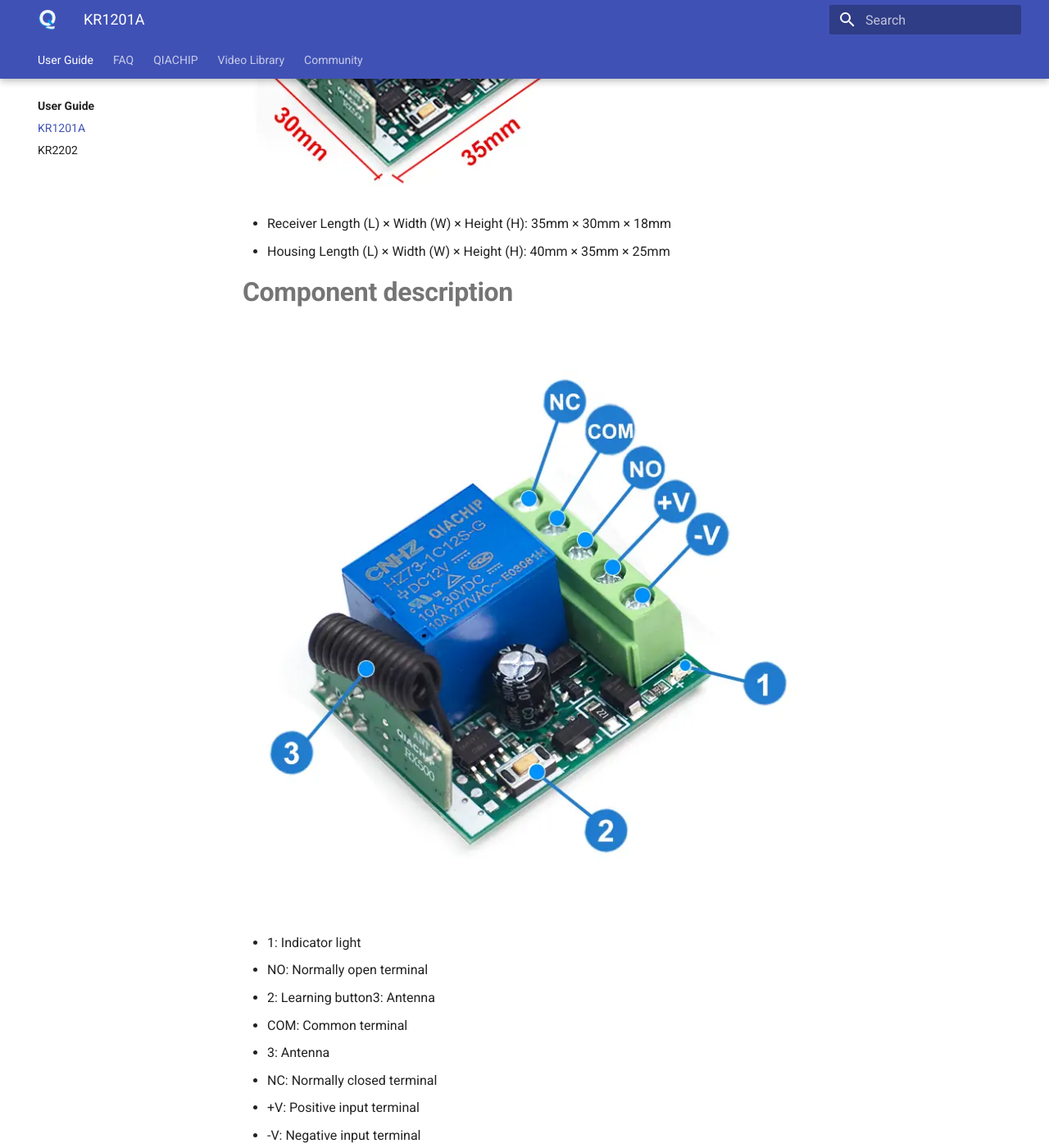
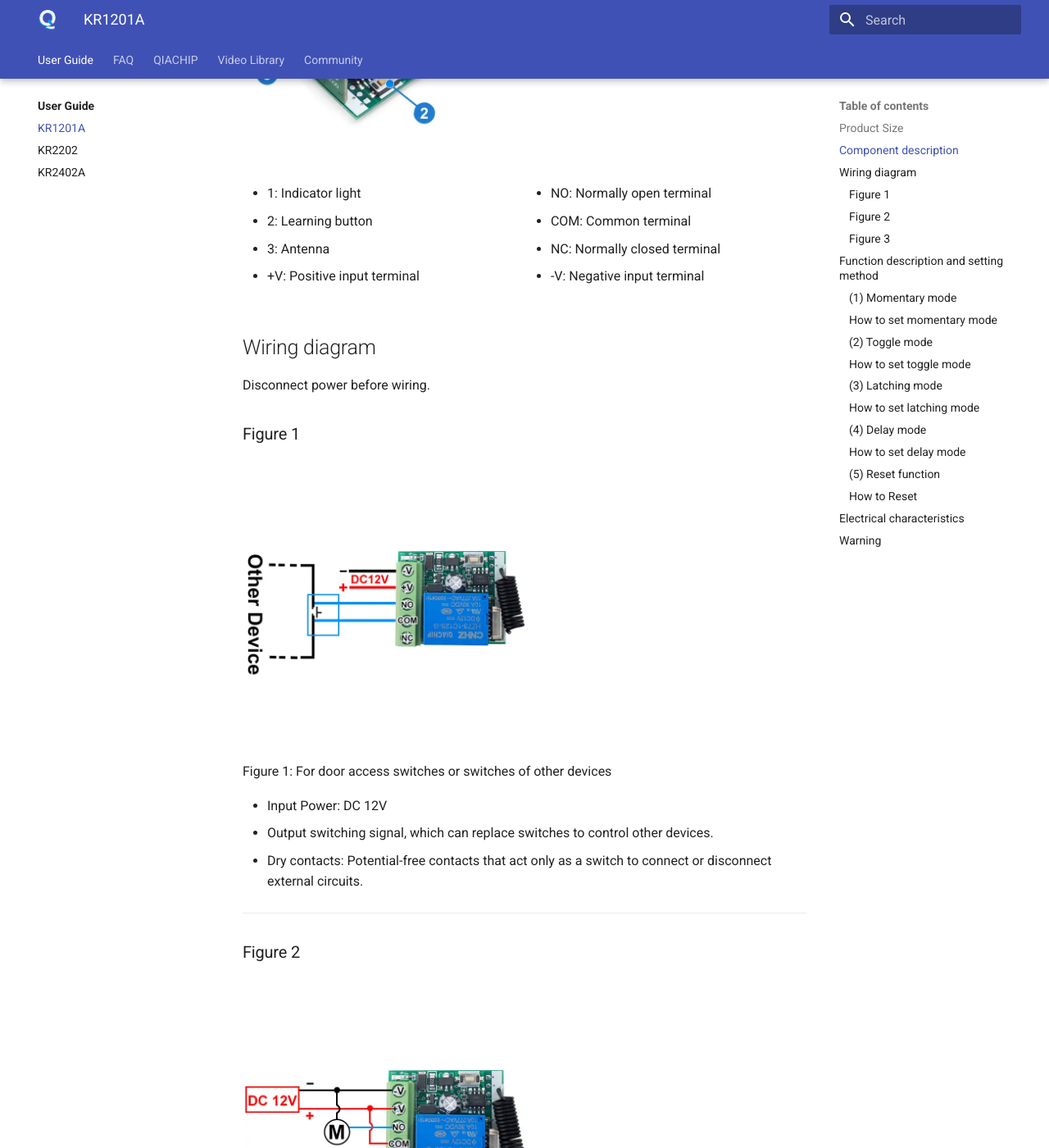
Before and after one commit to qiachip/qiachip, an MkDocs documentation site: the page built from docs/KR1201A/QIACHIP_KR1201A.md, in a window 1280 px wide and 1400 px high, scrolled down 1680 px. Shown: the whole window at 82% size. Built offline with MkDocs 1.6.1 and Material for MkDocs 9.7.7, drawn with Linux system fonts in a browser that asks for light colours; the version menu is left out; some of the changed text lies outside the part shown.

Commit message:
Update website content and structure

```diff
--- a/docs/KR1201A/KR1201A.md
+++ b/docs/KR1201A/QIACHIP_KR1201A.md
@@ -1,6 +1,6 @@
 # QIACHIP KR1201A Instruction Manual DC 12V 433MHz RF Remote Control Switch 1-CH Relay Receiver
 
-![QIACHIP KR1201A Product Diagram.webp](QIACHIP_KR1201A_Product_Diagram.webp)
+![QIACHIP KR1201A Product Diagram.webp](QIACHIP_KR1201A_Product_Diagram.webp){ width="50%" .center loading="lazy" }
 
 > Version: V1.0
 >
@@ -11,40 +11,39 @@
 > Model: KR1201A
 >
 
-# **Product** Size
+## Product Size
 
-![QIACHIP KR1201A Size Figure.webp](QIACHIP_KR1201A_Size_Figure.webp)
+![QIACHIP KR1201A Size Figure.webp](QIACHIP_KR1201A_Size_Figure.webp){ width="68%" .center loading="lazy" }
 
 - Receiver Length (L) × Width (W) × Height (H): 35mm × 30mm × 18mm
 - Housing Length (L) × Width (W) × Height (H): 40mm × 35mm × 25mm
 
-# **Component description**
+## Component description
 
-![QIACHIP KR1201A Component Description Figure.webp](QIACHIP_KR1201A_Component_Description_Figure.webp)
+![QIACHIP KR1201A Component Description Figure.webp](QIACHIP_KR1201A_Component_Description_Figure.webp){ width="50%" .center loading="lazy" }
 
-- 1: Indicator light
+<div style="display: flex; flex-wrap: wrap; justify-content: space-around;">
+  <ul style="flex: 1 1 45%; margin-right: 1%;">
+    <li>1: Indicator light</li>
+    <li>2: Learning button</li>
+    <li>3: Antenna</li>
+    <li>+V: Positive input terminal</li>
+  </ul>
+  <ul style="flex: 1 1 45%; margin-left: 1%;">
+    <li>NO: Normally open terminal</li>
+    <li>COM: Common terminal</li>
+    <li>NC: Normally closed terminal</li>
+    <li>-V: Negative input terminal</li>
+  </ul>
+</div>
 
-- NO: Normally open terminal
-
-- 2: Learning button3: Antenna
-
-- COM: Common terminal
-
-- 3: Antenna
-
-- NC: Normally closed terminal
-
-- +V: Positive input terminal
-
-- -V: Negative input terminal
-
-# Wiring diagram
+## Wiring diagram
 
 Disconnect power before wiring.
 
-## Figure 1
+### Figure 1
 
-![QIACHIP KR1201A Wiring Diagram 1.webp](QIACHIP_KR1201A_Wiring_Diagram_1.webp)
+![QIACHIP KR1201A Wiring Diagram 1.webp](QIACHIP_KR1201A_Wiring_Diagram_1.webp){ width="50%" .center loading="lazy" }
 
 Figure 1: For door access switches or switches of other devices
 
@@ -54,9 +53,9 @@
 
 ---
 
-## Figure 2
+### Figure 2
 
-![QIACHIP KR1201A Wiring Diagram 2.webp](QIACHIP_KR1201A_Wiring_Diagram_2.webp)
+![QIACHIP KR1201A Wiring Diagram 2.webp](QIACHIP_KR1201A_Wiring_Diagram_2.webp){ width="50%" .center loading="lazy" }
 
 Figure 2: Wiring diagram for DC motors
 
@@ -65,9 +64,9 @@
 
 ---
 
-## Figure 3
+### Figure 3
 
-![QIACHIP KR1201A Wiring Diagram 3.webp](QIACHIP_KR1201A_Wiring_Diagram_3.webp)
+![QIACHIP KR1201A Wiring Diagram 3.webp](QIACHIP_KR1201A_Wiring_Diagram_3.webp){ width="50%" .center loading="lazy" }
 
 Figure 3: Wiring diagram for lamps
 
@@ -76,7 +75,7 @@
 
 ---
 
-# **Function description and setting method**
+## Function description and setting method
 
 **(1) Momentary mode; (2) Toggle mode; (3) Latching mode; (4) Delay mode; (5) Reset function.**
 
@@ -86,14 +85,14 @@
 - Once the receiver and transmitter are paired and a working mode is selected, the receiver will retain this mode even if powered off and on again.
 - The following working modes require the use of QIACHIP brand remote controls (transmitters) and controllers (receivers/wireless remote control switches). Compatibility with other brands is not guaranteed
 
-## **(1) Momentary mode**
+### **(1) Momentary mode**
 
  In this mode:
 
 - Press and hold the remote control button (such as A), and the corresponding relay on the receiver is turned on.
 - Release the remote control button (such as A), and the corresponding relay on the receiver will turn off.
 
-## **How to set momentary mode**
+### **How to set momentary mode**
 
 **Step 1**
 
@@ -103,14 +102,14 @@
 
 Press the button on the remote control (such as A) once. The indicator light on the receiver will flash and then turns off.The momentary mode is set successfully.
 
-## **(2) Toggle mode**
+### **(2) Toggle mode**
 
 In this mode:
 
 - Press the remote control button (such as A), and the corresponding relay on the receiver will turn on.
 - Press the remote control button (such as A) again, and the corresponding relay on the receiver will turn off.
 
-## **How to set toggle mode**
+### **How to set toggle mode**
 
 **Step 1**
 
@@ -120,14 +119,14 @@
 
 Press the button on the remote control (such as A) once. The indicator light on the receiver will flash and then turns off.The toggle mode is set successfully.
 
-## **(3) Latching mode**
+### **(3) Latching mode**
 
 In this mode:
 
 - Press the remote control button (such as A), and the receiver's relay turns on.
 - Press the remote control button (such as B), and the receiver's relay turns off.
 
-## **How to set latching mode**
+### **How to set latching mode**
 
 **Step 1**
 
@@ -141,15 +140,16 @@
 
 Within this period, press another button (such as B) on the same remote control. The indicator light on the receiver flashes and then turns off. The latching mode is set successfully.
 
-## **(4) Delay mode**
+### **(4) Delay mode**
 
 In this mode:
 
 - Press the remote control button (such as A), and the corresponding relay of the receiver will enter delay mode.
 
-## How to set delay mode
+### How to set delay mode
 
 **Step 1**
+
 Click the learning button of the receiver 4 times. The indicator light on the receiver turns on, and the receiver enters the setting state.
 
 (Press the receiver button **4 times**: The corresponding relay will close after a 5-second delay);
@@ -164,15 +164,15 @@
 
 Press the button on the remote control (such as A) once. The indicator light on the receiver will flash and then turns off. The delay mode is set successfully,
 
-## **(5) Reset function**
+### **(5) Reset function**
 
 - When the KR1201A receiver is reset, all paired transmitters will be unpaired and can no longer control the receiver.
 
-## How to Reset
+### How to Reset
 
 Click the learning button on the receiver 8 times. The reset is complete when the indicator light flashes and then turns off.
 
-# Electrical characteristics
+## Electrical characteristics
 
 | Parameter | Value |
 | --- | --- |
@@ -183,9 +183,9 @@
 | Receiver sensitivity | -97dBm |
 | Operation mode | Momentary mode/Toggle mode/Latching mode/Delay mode |
 | Working temperature | -10℃~+80℃ |
-| Size | 35*30*18mm |
+| Size | 35x30x18mm |
 
-**Warning**
+## Warning
 
 - The positive and negative terminal wires must not be reversed
 - When using wireless electronic devices, avoid proximity to metal objects, large electronic equipment, electromagnetic fields, and other sources of strong interference
--- a/mkdocs.yml
+++ b/mkdocs.yml
@@ -69,8 +69,9 @@
   # First level nav item: User Guide
   - User Guide:
     - Overview: index.md
-    - KR1201A: KR1201A/KR1201A.md
+    - KR1201A: KR1201A/QIACHIP_KR1201A.md
     - KR2202: KR2202/QIACHIP_KR2202.md
+    - KR2402A: KR2402A/QIACHIP_KR2402A.md
   - FAQ: FAQ.md
   - QIACHIP: https://qiachip.com
   - Video Library: videoLibary.md
```
Also changed, not shown: docs/KR2202/QIACHIP_KR2202.md (+2 -2 lines), docs/KR2402A/QIACHIP_KR2402A.md (renamed from docs/KR2402A/QIACHIP KR2402A Instruction Manual DC 5V-60V 433MH 230821bc22e7801fac57f6ee449d8f33.md, +41 -36 lines), docs/index.md (+9 -3 lines).
